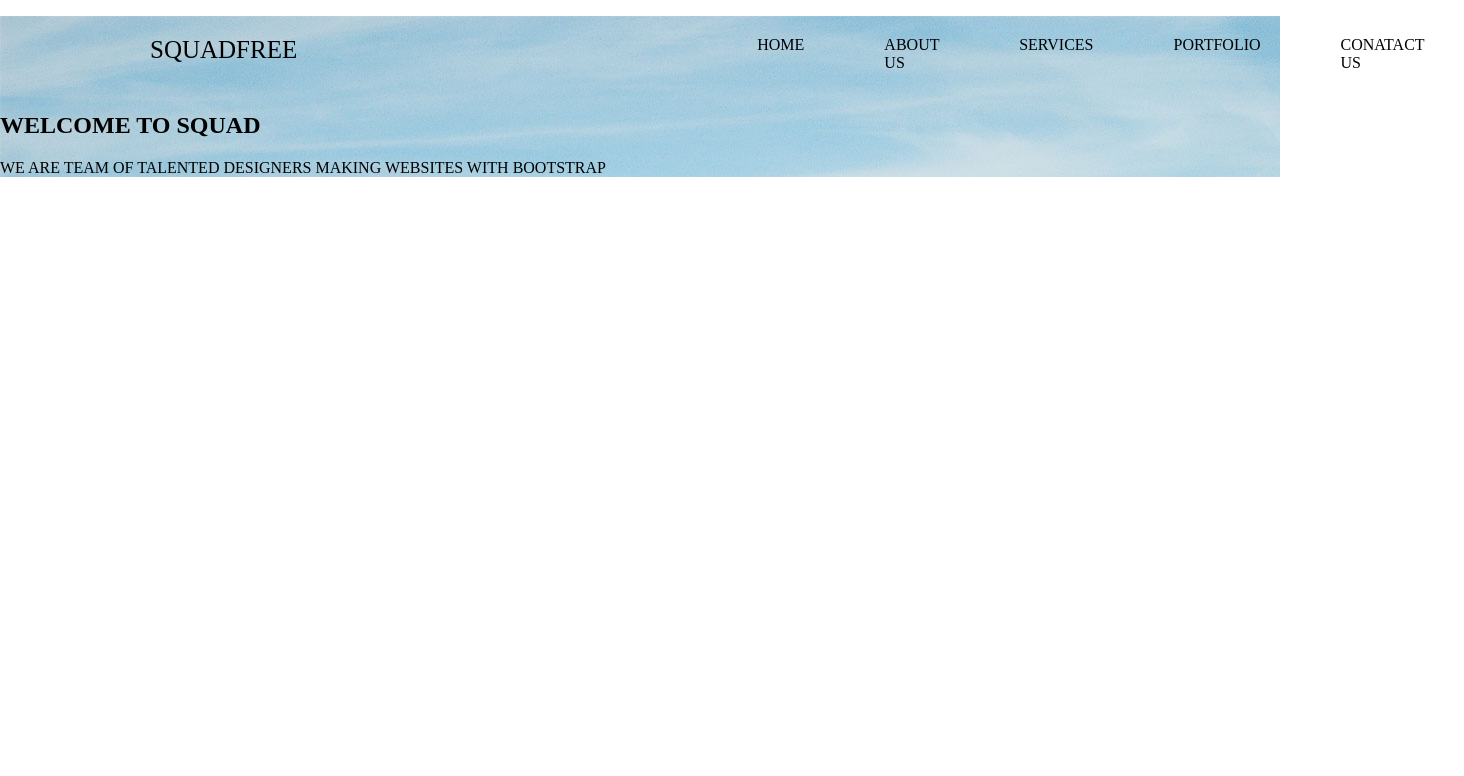
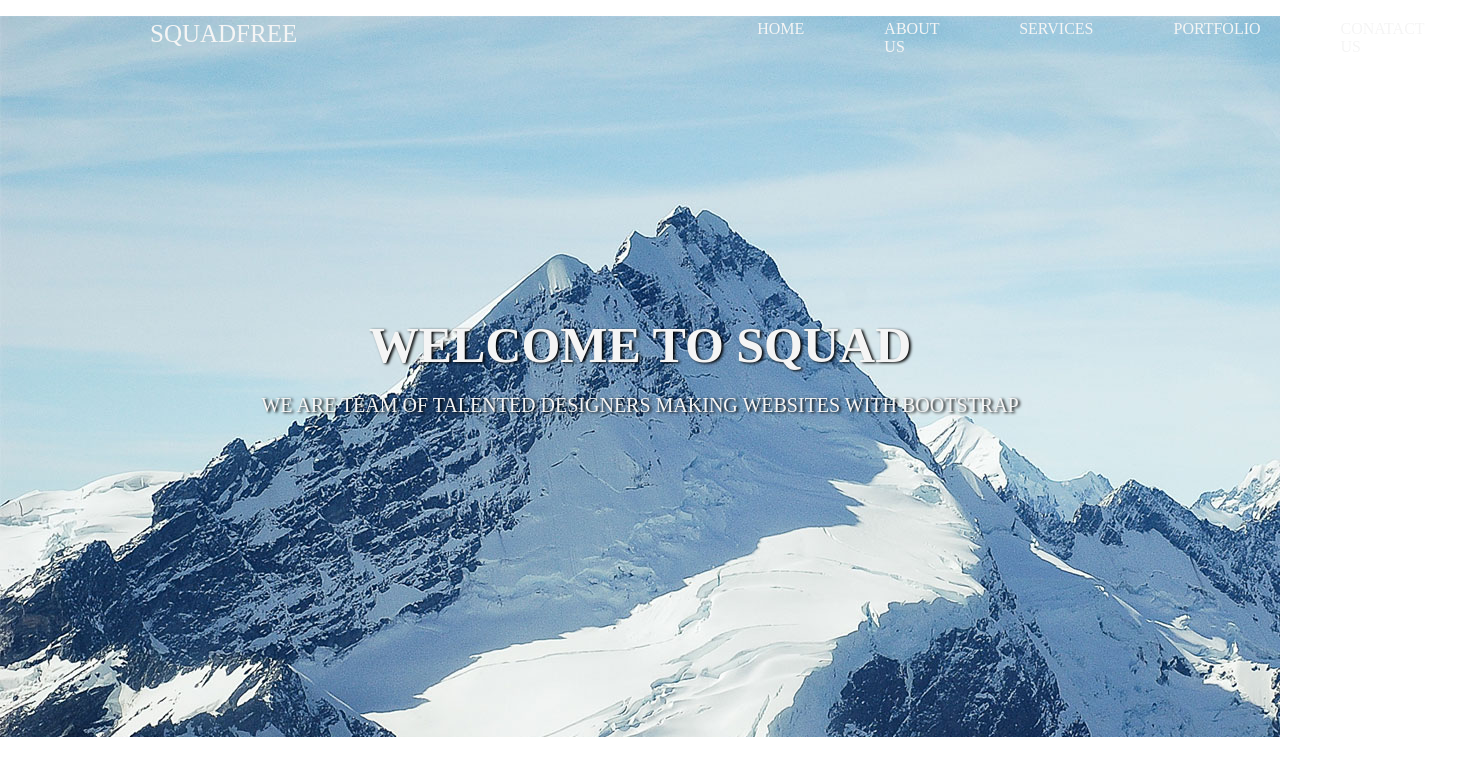
Before and after one commit to Greymist-WOLF/Practsise-website, a plain HTML site: page index.html in a window 1280 px wide. Shown: the whole page, 1464 px wide, since content can reach past the window. Drawn offline with Linux system fonts and the light colour scheme.

Commit message:
1st part done

```diff
--- a/index.html
+++ b/index.html
@@ -31,8 +31,8 @@
             </ul>
 
         </nav>
-        <div>
-            <h1>WELCOME TO SQUAD</h1>
+        <div class="intro">
+            <h1 class="headline">WELCOME TO SQUAD</h1>
             <p>WE ARE TEAM OF TALENTED DESIGNERS MAKING WEBSITES WITH BOOTSTRAP</p>
         </div>
     </section>
--- a/style.css
+++ b/style.css
@@ -5,6 +5,7 @@ body{
 .header{
     background-image: url(img/hero-bg.jpg);
     background-repeat: no-repeat;
+    color: whitesmoke;
 
 
 }
@@ -12,7 +13,9 @@ body{
 .nav{
     list-style: none;
     display:flex;
-
+    position: fixed;
+    top: 0%;
+    width: 100%;
 }
 .home1{
     padding: 20px;
@@ -27,3 +30,16 @@ body{
     padding: 20px 40px;
 
 }
+
+.intro{
+    text-align: center;
+    margin: 0%;
+    padding: 300px 0px;
+    font-size: 20px;
+    text-shadow: 2px 1px 3px black;
+}
+.headline{
+    font-size: 50px;
+    margin: 0%;
+    padding: 0;
+}
```
